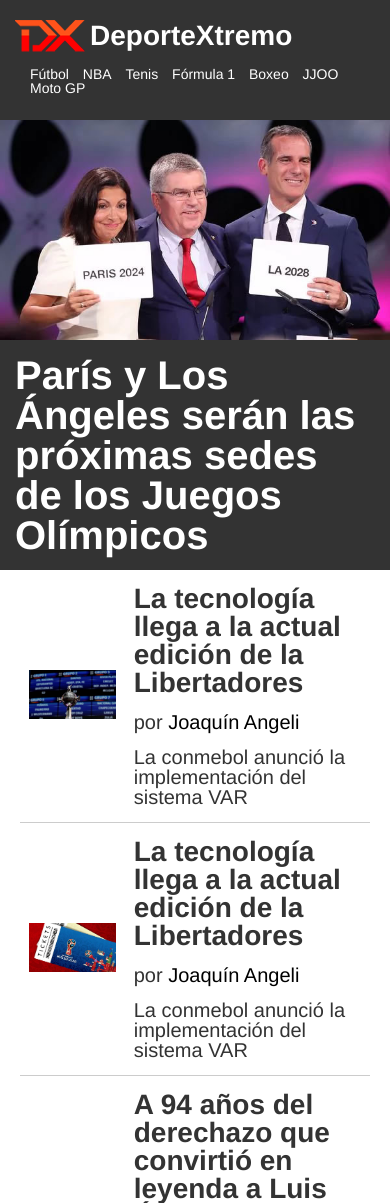
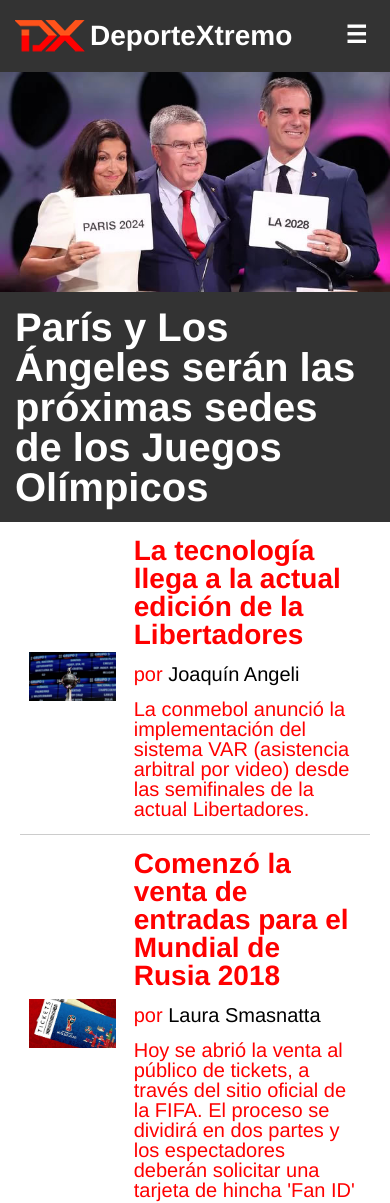
Before and after one commit to JohannaNunez/PWFE-M1-03, a plain HTML site: page index.html in a window 390 px wide. Shown: the top 1203 px of the page. Drawn offline with Linux system fonts and the light colour scheme.

Commit message:
Introducción al responsive desing

```diff
--- a/css/style.css
+++ b/css/style.css
@@ -1,7 +1,7 @@
 /*Estilos generales */
-*{
-	/*outline:dotted 1px red;*/
-}
+/*{
+	outline:dotted 1px red;
+}*/
 body {
 	font-family: Helvetica, Arial, Open Sans,sans-serif;
 	font-size:14px;
@@ -146,5 +146,43 @@
 
 }
 /*#tabla-posiciones td:first-letter {
-	color:red;*/
+	color:red;
 }
+*/
+@media screen and (max-width: 576px){
+
+/*inicio media querie 800*/
+	body{
+		color: red;
+	}
+	nav{
+		display:block;
+	}
+	#menu{
+		display: none;
+		float: none;
+		clear: both;
+	}
+	#menu li{
+		display:block;
+		text-align:center;
+	}
+	#menu li a {
+		display:block;
+	}
+	#menu-mobile {
+		display:block;
+		float:right;
+		background-color: transparent;
+		border: none;
+		color:#FFF;
+		font-size: 24px;
+		line-height: 1;
+		font-weight: 700;
+		padding: 8px;
+	}
+	#menu-mobile:focus + #menu{
+		display:block;
+	}
+	/*fin mq 800*/
+}
--- a/index.html
+++ b/index.html
@@ -2,6 +2,7 @@
 <html>
 <head>
 	<meta charset="utf-8">
+	<meta name="viewport" content="width=device-width">
 	<title>DX - DeporteXtremo</title>
 	<link rel="stylesheet" href="css/reset.css">
 
@@ -11,7 +12,8 @@
 <BODY>
 	<header>
 			<h1>DeporteXtremo</h1>
-			<nav>
+			<button id="menu-mobile">&#9776;</button>
+			<nav id="menu">
 
 					<ul>
 						<li><a href="#">Fútbol</a></li>
@@ -45,7 +47,7 @@
 				<div class="noticia-txt">
 					<h3>La tecnología llega a la actual edición de la Libertadores</h3>
 					<p> por <a href="#">Joaquín Angeli</a></p>
-					<p> La conmebol anunció la implementación del sistema VAR </p>
+					<p> La conmebol anunció la implementación del sistema VAR (asistencia arbitral por video) desde las semifinales de la actual Libertadores. </p>
 				</div>
 			</article>
 			<!--fin noticia #1 -->
@@ -55,9 +57,9 @@
 					<img src="img/tickets-rusia-mundial.jpg">
 				</div>
 				<div class="noticia-txt">
-					<h3>La tecnología llega a la actual edición de la Libertadores</h3>
-					<p> por <a href="#">Joaquín Angeli</a></p>
-					<p> La conmebol anunció la implementación del sistema VAR </p>
+					<h3>Comenzó la venta de entradas para el Mundial de Rusia 2018</h3>
+					<p> por <a href="#">Laura Smasnatta</a></p>
+					<p> Hoy se abrió la venta al público de tickets, a través del sitio oficial de la FIFA. El proceso se dividirá en dos partes y los espectadores deberán solicitar una tarjeta de hincha 'Fan ID'</p>
 				</div>
 			</article>
 			<!--fin noticia #2 -->
```
Also changed, not shown: 1 other file.
